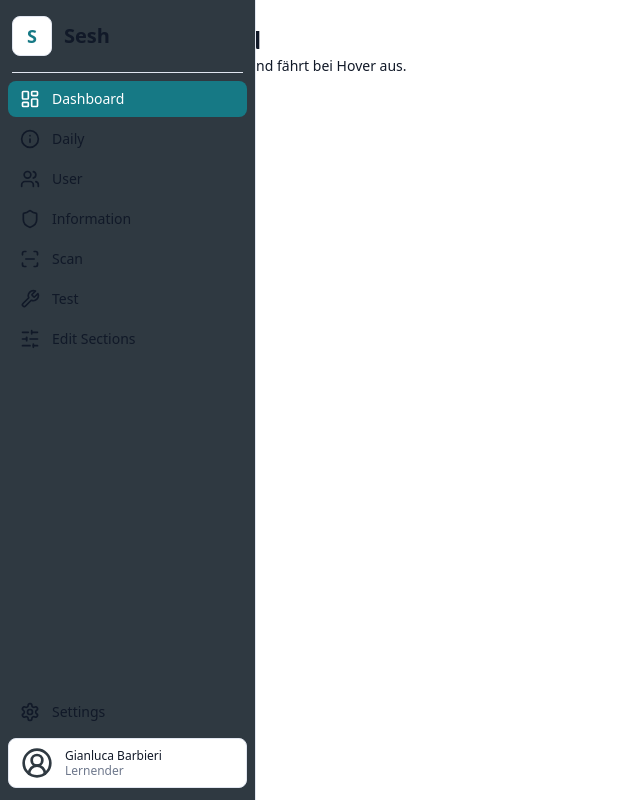
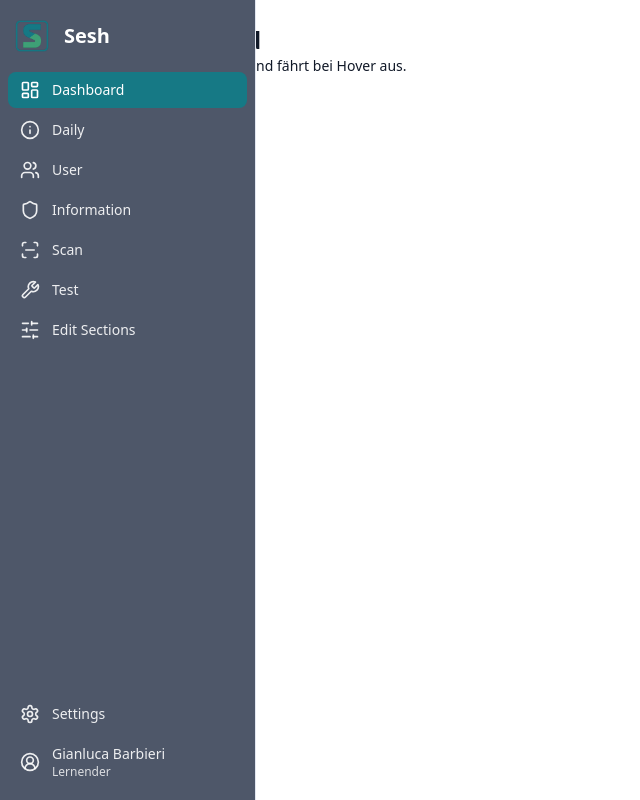
Before and after one commit to RikoxCode/Sesh, a React (Vite) app in the folder apps/frontend/: page / in a window 1280 px wide. Shown: the whole page, without its empty margins (0-640 px from the left). Built offline with nearby package versions, Linux system fonts and the light colour scheme.

Commit message:
fix: rework of sidebar colors and onHover behaviors

```diff
--- a/apps/frontend/src/components/sidebar/ISidebar.ts
+++ b/apps/frontend/src/components/sidebar/ISidebar.ts
@@ -1,14 +1,17 @@
+import { ElementType } from 'react';
 import { RouteKey } from './SidebarEnum';
-import { ElementType } from 'react';
 
 export type NavItem = {
   key: RouteKey;
   label: string;
   icon: ElementType;
+  sublabel?: string;
   href?: string;
 };
 
 export type SidebarProps = {
   active?: RouteKey;
   onNavigate?: (key: RouteKey) => void;
+  logoUrl?: string; // default: /images/logo.png
+  user?: { name: string; role?: string };
 };
--- a/apps/frontend/src/components/sidebar/sidebar.tsx
+++ b/apps/frontend/src/components/sidebar/sidebar.tsx
@@ -14,7 +14,7 @@ import {
   UserCircle2,
 } from 'lucide-react';
 
-const items: NavItem[] = [
+const navItems: NavItem[] = [
   { key: RouteKey.Dashboard, label: 'Dashboard', icon: LayoutDashboard },
   { key: RouteKey.Daily, label: 'Daily', icon: Info },
   { key: RouteKey.Users, label: 'User', icon: Users },
@@ -24,104 +24,80 @@ const items: NavItem[] = [
   { key: RouteKey.Sections, label: 'Edit Sections', icon: SlidersHorizontal },
 ];
 
-const Sidebar: FC<SidebarProps> = ({ active, onNavigate }) => {
-  return (
-    <aside
-      className="group fixed left-0 top-0 z-50 h-screen w-16
-                 bg-[var(--accent)] text-[var(--card-foreground)]
-                 border-r border-[var(--border)]
-                 transition-[width] duration-200 hover:w-64"
-      aria-label="Sesh Sidebar"
-      aria-expanded={false}
-    >
-      <div className="flex h-full flex-col">
-        {/* Brand */}
-        <div className="flex items-center gap-3 px-3 py-4">
-          <div className="grid h-10 w-10 place-items-center rounded-lg border border-[var(--border)] bg-[var(--card)]">
-            <span className="text-lg font-bold text-[var(--primary)]">S</span>
-          </div>
-          <span
-            className="pointer-events-none origin-left scale-0 opacity-0
-                       transition-all duration-200
-                       group-hover:scale-100 group-hover:opacity-100
-                       text-xl font-semibold"
-          >
-            Sesh
-          </span>
-        </div>
+const baseItem =
+  'w-full flex items-center gap-3 rounded-lg px-3 py-2 text-sm transition-[background,color] duration-150 focus:outline-none ' +
+  'focus-visible:ring-2 focus-visible:ring-[var(--ring-color)] focus-visible:ring-offset-2 focus-visible:ring-offset-[var(--ring-offset)]';
 
-        <div className="mx-3 mb-2 hidden h-px bg-[var(--border)] group-hover:block" />
+const labelShow =
+  'pointer-events-none origin-left scale-0 opacity-0 transition-all duration-200 group-hover:scale-100 group-hover:opacity-100';
 
-        {/* Nav */}
-        <nav className="flex-1 space-y-1 px-2">
-          {items.map(({ key, label, icon: Icon }) => {
+const Sidebar: FC<SidebarProps> = ({ active, onNavigate, logoUrl = '/images/logo.png', user }) => {
+  const userName = user?.name ?? 'Gianluca Barbieri';
+  const userRole = user?.role ?? 'Lernender';
+
+  const renderItem = ({ key, label, icon: Icon, sublabel }: NavItem) => {
     const isActive = active === key;
     return (
       <button
         key={key}
         onClick={() => onNavigate?.(key)}
-                className={[
-                  'w-full flex items-center gap-3 rounded-lg px-3 py-2 text-sm',
-                  'transition-[background,color] duration-150 focus:outline-none',
-                  'focus-visible:ring-2 focus-visible:ring-[var(--ring-color)]',
-                  'focus-visible:ring-offset-2 focus-visible:ring-offset-[var(--ring-offset)]',
-                  isActive
+        title={label}
+        aria-current={isActive ? 'page' : undefined}
+        className={
+          baseItem +
+          ' ' +
+          (isActive
             ? 'bg-[var(--primary)] text-white'
-                    : 'bg-transparent text-[var(--card-foreground)] hover:bg-[var(--primary-hover)] hover:text-white',
-                ].join(' ')}
-                aria-current={isActive ? 'page' : undefined}
-                aria-label={label}
+            : 'bg-transparent text-white/90 hover:bg-[var(--primary-hover)] hover:text-white')
+        }
       >
         <Icon className="h-5 w-5 shrink-0" />
-                <span
-                  className="pointer-events-none origin-left scale-0 opacity-0
-                             transition-all duration-200
-                             group-hover:scale-100 group-hover:opacity-100"
-                >
-                  {label}
-                </span>
+        <div className={`${labelShow} text-left`}>
+          <div>{label}</div>
+          {sublabel && <div className="text-xs text-white/80">{sublabel}</div>}
+        </div>
       </button>
     );
-          })}
-        </nav>
+  };
 
-        {/* Bottom area */}
-        <div className="px-2 pb-3 pt-2 space-y-2">
-          <button
-            onClick={() => onNavigate?.(RouteKey.Settings)}
-            className="w-full flex items-center gap-3 rounded-lg px-3 py-2 text-sm
-                       transition-[background,color] duration-150
-                       hover:bg-[var(--overlay-12)]
-                       focus:outline-none focus-visible:ring-2
-                       focus-visible:ring-[var(--ring-color)]
-                       focus-visible:ring-offset-2
-                       focus-visible:ring-offset-[var(--ring-offset)]"
-            aria-label="Settings"
+  return (
+    <aside
+      className="group fixed left-0 top-0 z-50 h-screen w-16
+             bg-[var(--primary-background)]
+             text-[rgb(var(--card-foreground-rgb))]
+             border-r border-[rgb(var(--border-rgb))]
+             transition-[width] duration-200 hover:w-64"
     >
-            <Settings className="h-5 w-5" />
-            <span
-              className="pointer-events-none origin-left scale-0 opacity-0
-                         transition-all duration-200
-                         group-hover:scale-100 group-hover:opacity-100"
-            >
-              Settings
-            </span>
+      <div className="flex h-full flex-col text-white">
+        {/* Brand */}
+        <button className={baseItem + ' px-3 py-4'}>
+          <div className="grid h-10 w-10 place-items-center rounded-lg overflow-hidden shrink-0">
+            <img
+              src={logoUrl} // /images/logo.png aus /public
+              alt="Sesh Logo"
+              className="block h-10 w-10 object-contain select-none pointer-events-none"
+            />
+          </div>
+          <div className={`${labelShow} text-left text-xl font-bold`}>
+            <div>Sesh</div>
+          </div>
         </button>
 
-          <div
-            className="flex items-center gap-3 rounded-lg border border-[var(--border)]
-                       bg-[var(--card)] px-3 py-2"
-            aria-label="Profile"
-          >
-            <UserCircle2 className="h-8 w-8 text-[var(--accent)]" />
-            <div
-              className="pointer-events-none origin-left hidden flex-col text-left text-xs leading-tight
-                         group-hover:flex"
-            >
-              <span className="font-medium text-[var(--card-foreground)]">Gianluca Barbieri</span>
-              <span className="text-[var(--muted-foreground)]">Lernender</span>
-            </div>
-          </div>
+        {/* Main nav */}
+        <nav className="flex-1 space-y-1 px-2">{navItems.map((it) => renderItem(it))}</nav>
+
+        {/* Bottom actions */}
+        <div className="px-2 pb-3 pt-2 space-y-1">
+          {/* Settings as selectable item */}
+          {renderItem({ key: RouteKey.Settings, label: 'Settings', icon: Settings })}
+
+          {/* Profile as normal item (kein Card) */}
+          {renderItem({
+            key: RouteKey.Profile,
+            label: userName,
+            sublabel: userRole,
+            icon: UserCircle2,
+          })}
         </div>
       </div>
     </aside>
--- a/apps/frontend/src/index.css
+++ b/apps/frontend/src/index.css
@@ -2,9 +2,7 @@
 @tailwind components;
 @tailwind utilities;
 
-/* Theme + Tokens mit Hex UND RGB-Kanälen, State- und Surface-Varianten */
 @layer base {
-  /* Default = Light (per :root) + optional über data-theme steuerbar */
   :root,
   [data-theme='light'] {
     /* Core Hex */
@@ -45,6 +43,10 @@
     --primary-hover: color-mix(in srgb, var(--primary) 90%, white);
     --primary-active: color-mix(in srgb, var(--primary) 85%, black);
     --border-strong: color-mix(in srgb, var(--border) 80%, black);
+
+    --primary-background: rgb(
+      calc(34 + (255 - 34) * 0.2) calc(45 + (255 - 45) * 0.2) calc(67 + (255 - 67) * 0.2)
+    );
 
     /* Surfaces (semantische Ebenen) */
     --surface-1: var(--card);
@@ -98,6 +100,10 @@
     --primary-active: color-mix(in srgb, var(--primary) 80%, black);
     --border-strong: color-mix(in srgb, var(--border) 80%, white);
 
+    --primary-background: rgb(
+      calc(20 + (255 - 20) * 0.15) calc(25 + (255 - 25) * 0.15) calc(35 + (255 - 35) * 0.15)
+    );
+
     --surface-1: var(--card);
     --surface-2: color-mix(in srgb, var(--surface-1) 92%, white);
     --surface-3: color-mix(in srgb, var(--surface-1) 85%, white);
@@ -109,7 +115,6 @@
     --overlay-12: rgb(var(--accent-rgb) / 0.12);
   }
 
-  /* Basis-Anwendung */
   html {
     --bg: var(--background);
     --fg: var(--foreground);
@@ -117,9 +122,7 @@
   }
 }
 
-/* Optionale Komponenten/Utilities */
 @layer components {
-  /* Wiederverwendbarer Fokus-Ring */
   .focus-ring {
     @apply focus:outline-none focus-visible:ring-2
     focus-visible:ring-[var(--ring-color)]
@@ -129,7 +132,6 @@
 }
 
 @layer utilities {
-  /* Bewegung reduzieren respektieren */
   @media (prefers-reduced-motion: reduce) {
     .no-motion {
       transition: none !important;
```
Also changed, not shown: apps/frontend/public/images/logo.png (added). Lines whose indentation alone changed are shown as unchanged.
